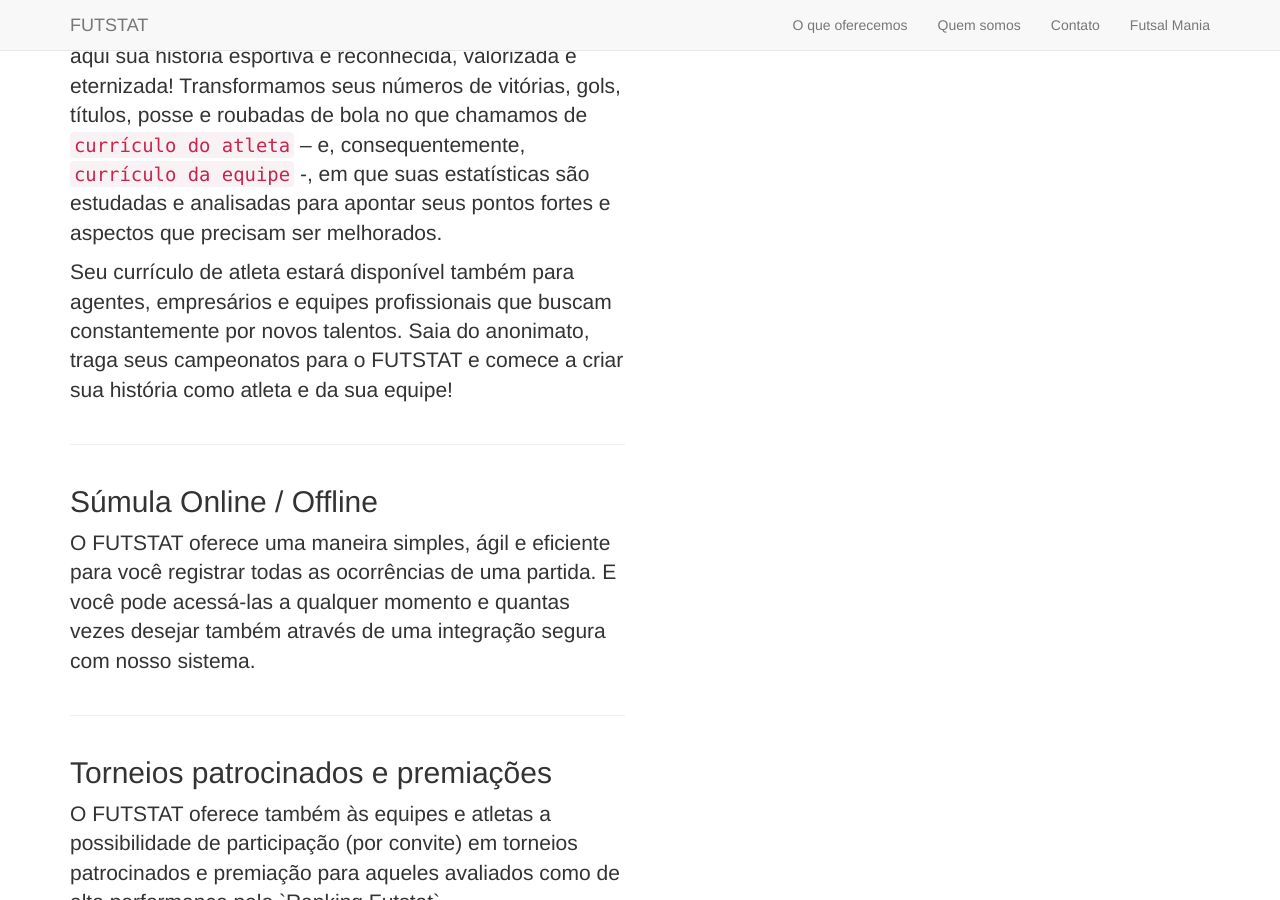
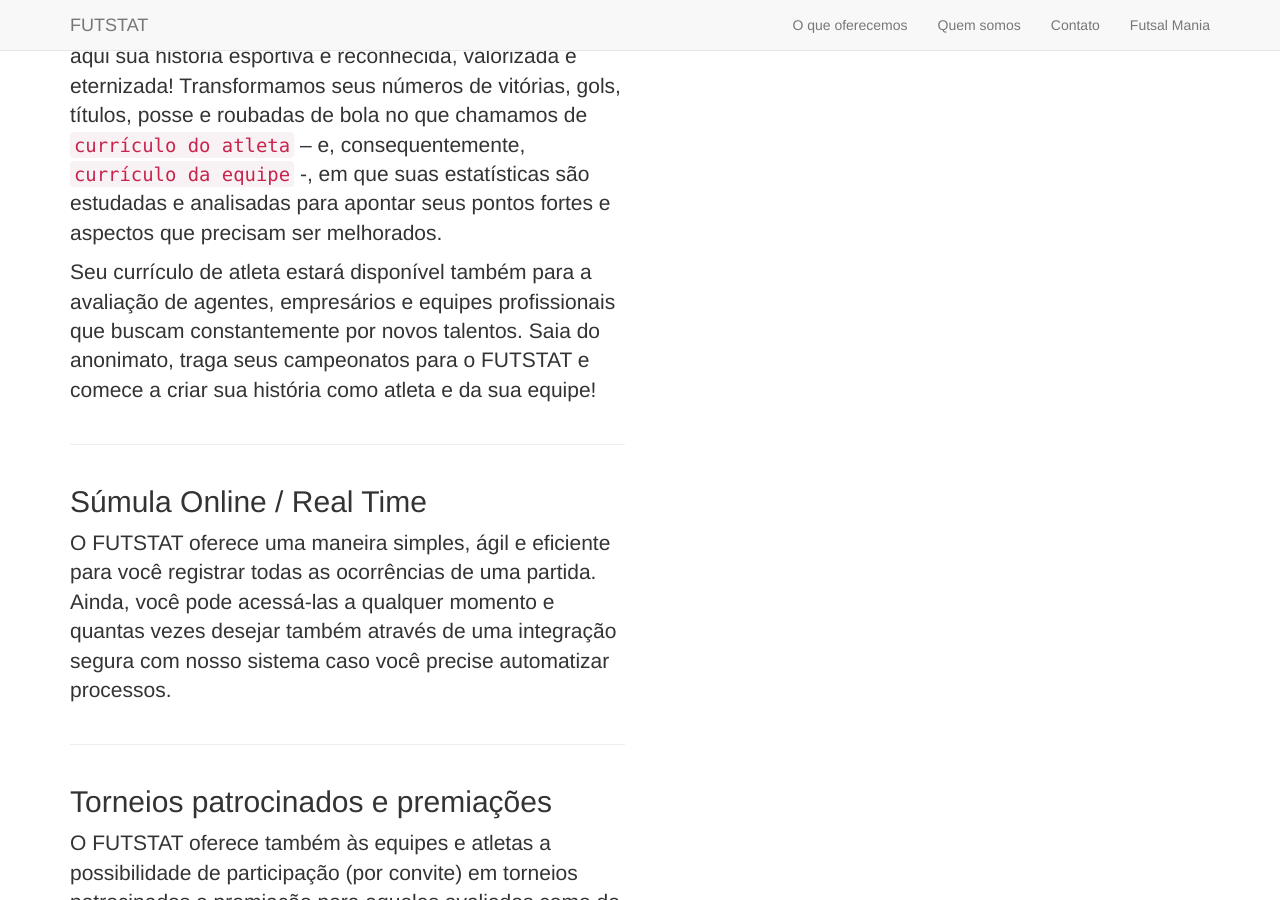
Before and after one commit to ablazko/futstat, a Jekyll site: the page built from _posts/2016-07-02-sumula.markdown, in a window 1280 px wide and 900 px high, scrolled down 761 px. Built offline with Jekyll 4.4.1, drawn with Linux system fonts in a browser that asks for light colours; nearby versions of some CDN libraries; library files that are not in the unit come from our copies; some of the changed text lies outside the part shown.

Commit message:
text corrections

```diff
--- a/_posts/2016-07-01-marca-atleta.markdown
+++ b/_posts/2016-07-01-marca-atleta.markdown
@@ -8,5 +8,5 @@
 Não importa se você é um atleta amador ou profissional, aqui sua história esportiva é reconhecida, valorizada e eternizada!
 Transformamos seus números de vitórias, gols, títulos, posse e roubadas de bola no que chamamos de `currículo do atleta` – e, consequentemente, `currículo da equipe` -, em que suas estatísticas são estudadas e analisadas para apontar seus pontos fortes e aspectos que precisam ser melhorados.
 
-Seu currículo de atleta estará disponível também para agentes, empresários e equipes profissionais que buscam constantemente por novos talentos.
+Seu currículo de atleta estará disponível também para a avaliação de agentes, empresários e equipes profissionais que buscam constantemente por novos talentos.
 Saia do anonimato, traga seus campeonatos para o FUTSTAT e comece a criar sua história como atleta e da sua equipe!
--- a/_posts/2016-07-02-sumula.markdown
+++ b/_posts/2016-07-02-sumula.markdown
@@ -2,7 +2,7 @@
 layout: default
 img: sumula.jpg
 category: Services
-title: Súmula Online / Offline
+title: Súmula Online / Real Time
 description: |
 ---
-  O FUTSTAT oferece uma maneira simples, ágil e eficiente para você registrar todas as ocorrências de uma partida. E você pode acessá-las a qualquer momento e quantas vezes desejar também através de uma integração segura com nosso sistema.
+O FUTSTAT oferece uma maneira simples, ágil e eficiente para você registrar todas as ocorrências de uma partida. Ainda, você pode acessá-las a qualquer momento e quantas vezes desejar também através de uma integração segura com nosso sistema caso você precise automatizar processos.
```
